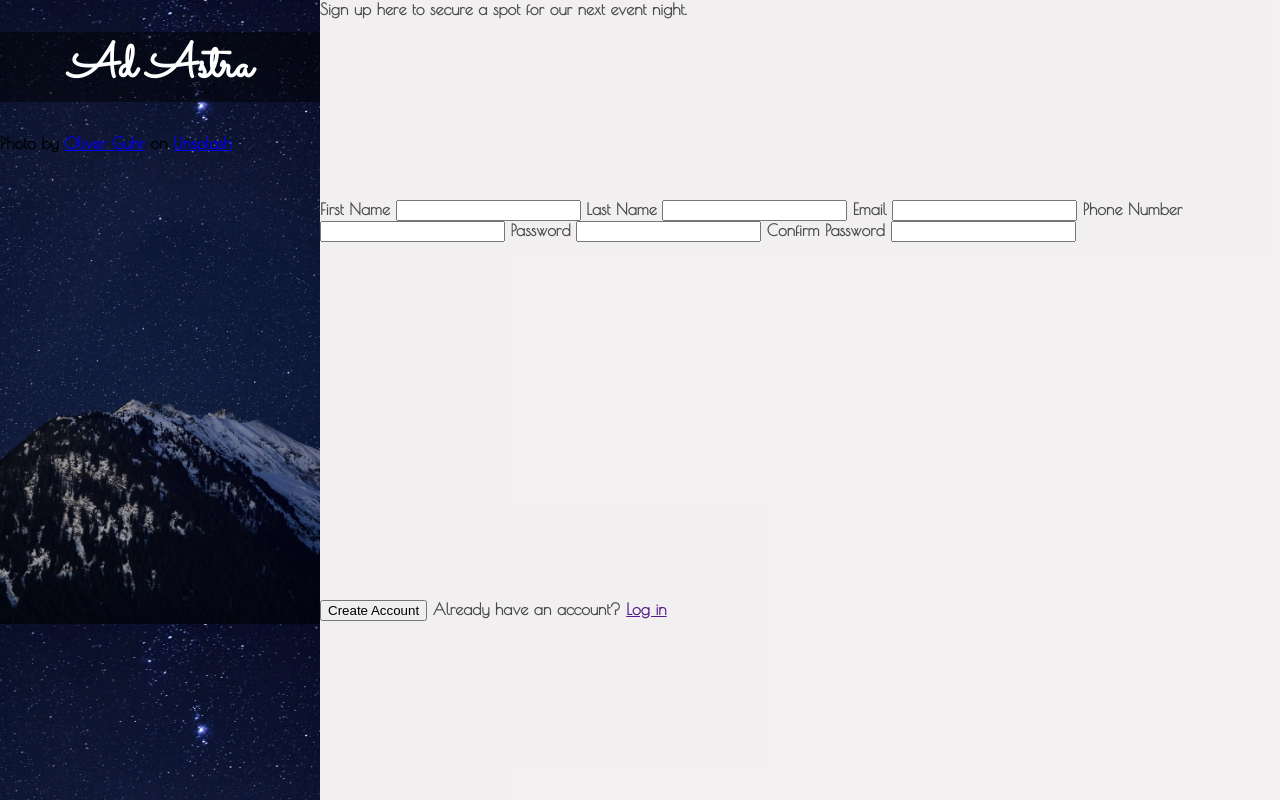
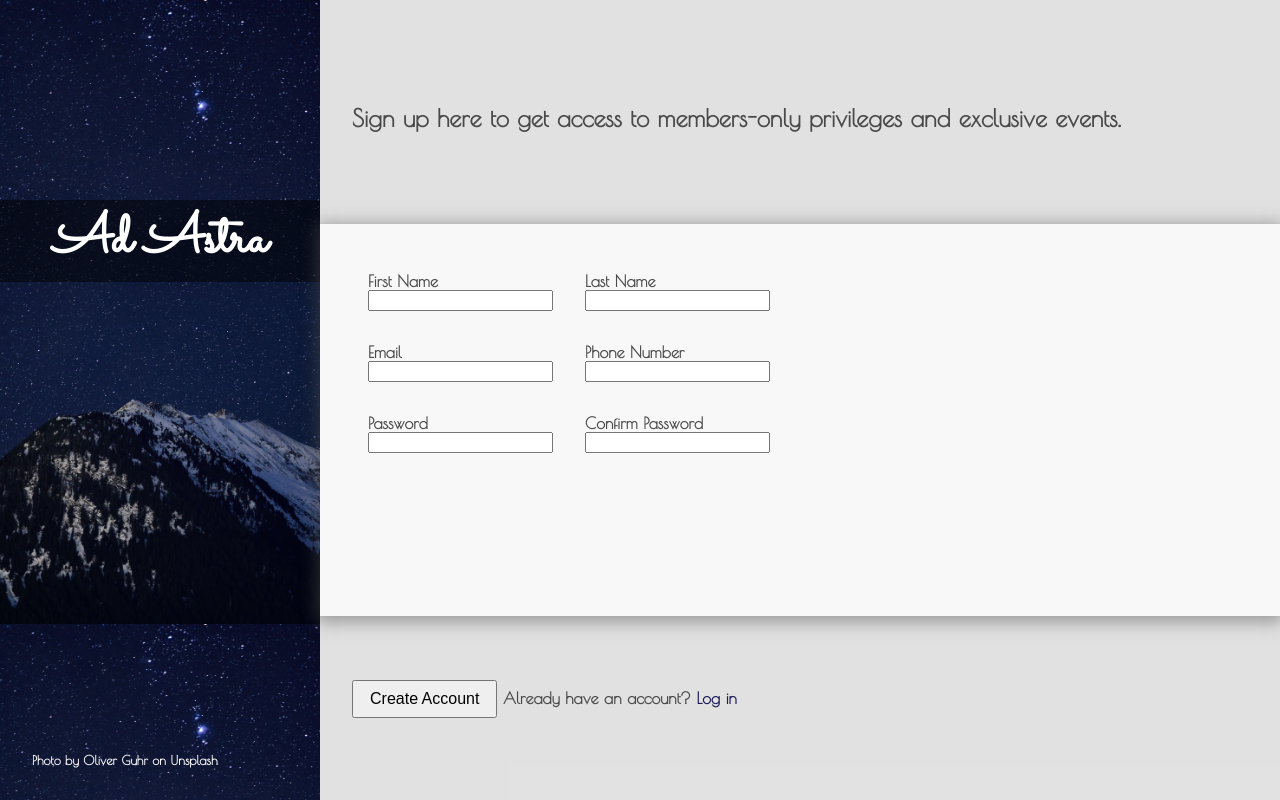
Before and after one commit to viiiofpentacles/sign-up-form, a plain HTML site: page index.html in a window 1280 px wide. Drawn offline with Linux system fonts and the light colour scheme.

Commit message:
Aligned form controls and added basic styles to form

```diff
--- a/index.html
+++ b/index.html
@@ -14,25 +14,43 @@
     </header>
 
     <form class= "main-form" action="" method="post">
-        <div class="form-head">Sign up here to secure a spot for our next event night. </div>
+        <div class="form-head">Sign up here to get access to members-only privileges and exclusive events. </div>
         <div class="form-body">
+            <div class="control-container">
+            <div class="input-label">
             <label for="first_name">First Name</label>
             <input type="text" id="first_name" name="firstName">
+            </div>
 
+            <div class="input-label">
             <label for="last_name">Last Name</label>
             <input type="text" id="last_name" name="lastName">
+            </div>
+        </div>
 
+        <div class="control-container">
+            <div class="input-label">
             <label for="email">Email</label>
             <input type="email" id="email" name="email">
+            </div>
 
+            <div class="input-label">
             <label for="phone_no">Phone Number</label>
             <input type="tel" id="phone_no" name="phoneNumber">
+            </div>
+        </div>
 
+        <div class="control-container">
+            <div class="input-label">
             <label for="password">Password</label>
             <input type="password" id="password" name="pwd">
+            </div>
 
+            <div class="input-label">
             <label for="cfm_pwd">Confirm Password</label>
             <input type="password" id="cfm_pwd" name="cfmPwd">
+            </div>
+        </div>
         </div>
         <div class="form-submit">
             <button type="submit">Create Account</button>
--- a/styles.css
+++ b/styles.css
@@ -17,12 +17,23 @@ body {
     font-weight: bold;
 }
 
+a {
+    color: white;
+    text-decoration: none;
+}
+
 h1 {
     font-family: 'Sacramento', cursive;
-    color: white;
-    font-size: 3em;
-    text-align: center;
+    font-size: 3.5rem;
     background-color: rgb(0, 0, 0, 0.5);
+    margin-top: 25vh;
+}
+
+header p {
+    position: absolute;
+    bottom: 1.2rem;
+    left: 2rem;
+    font-size: 0.8rem;
 }
 
 .page-header {
@@ -30,10 +41,12 @@ h1 {
     background-size: 130%;
     height: 100vh;
     flex: 1;
+    color: white;
+    text-align: center;
 }
 
 .main-form {
-    background-color: rgba(240, 238, 238, 0.89);
+    background-color: rgba(223, 222, 222, 0.89);
     color: rgba(49, 49, 49, 0.863);
     flex: 3;
     display: flex;
@@ -42,12 +55,45 @@ h1 {
 
 .form-head {
     flex: 1;
+    padding: 13vh 0vh 0vh 4vh;
+    font-size: 1.5rem;
+}
+
+.control-container {
+    display: flex;
+}
+
+input,
+label {
+    display: block;
 }
 
 .form-body {
-    flex: 2;
+    flex: 3;
+    background-color: rgb(248, 248, 248);
+    padding: 4vh 0vh 0vh 4vh;
+    margin-bottom: 4vh;
+    box-shadow: 0 0.2rem 1rem 0.2rem rgba(82, 82, 82, 0.5);
+    display: flex;
+    flex-direction: column;
+}
+
+.input-label {
+    margin: 1rem;
 }
 
 .form-submit {
     flex: 1;
+    padding: 4vh 0vh 0vh 4vh;
 }
+
+.form-submit a {
+
+    color: rgb(29, 29, 92);
+}
+
+button {
+    text-decoration: none;
+    padding: 0.5rem 1rem;
+    font-size: 1rem;
+}
```
